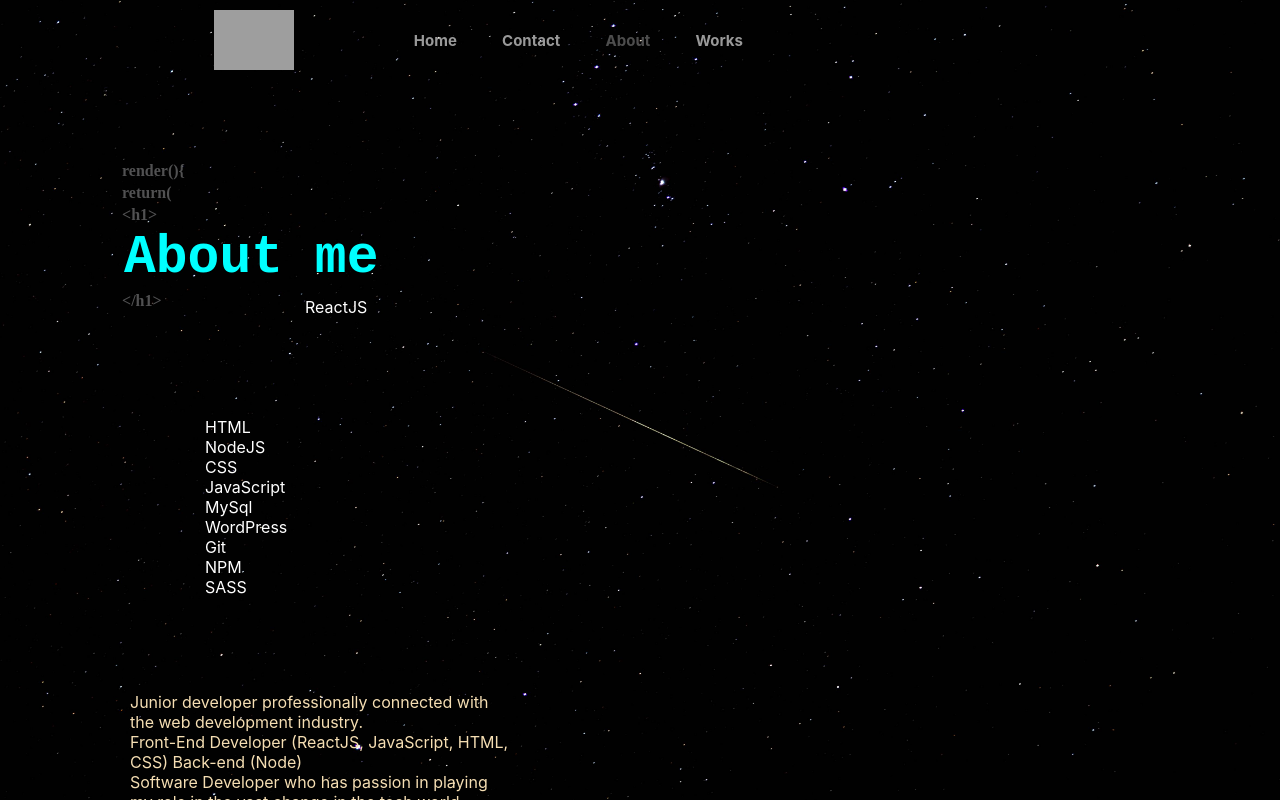
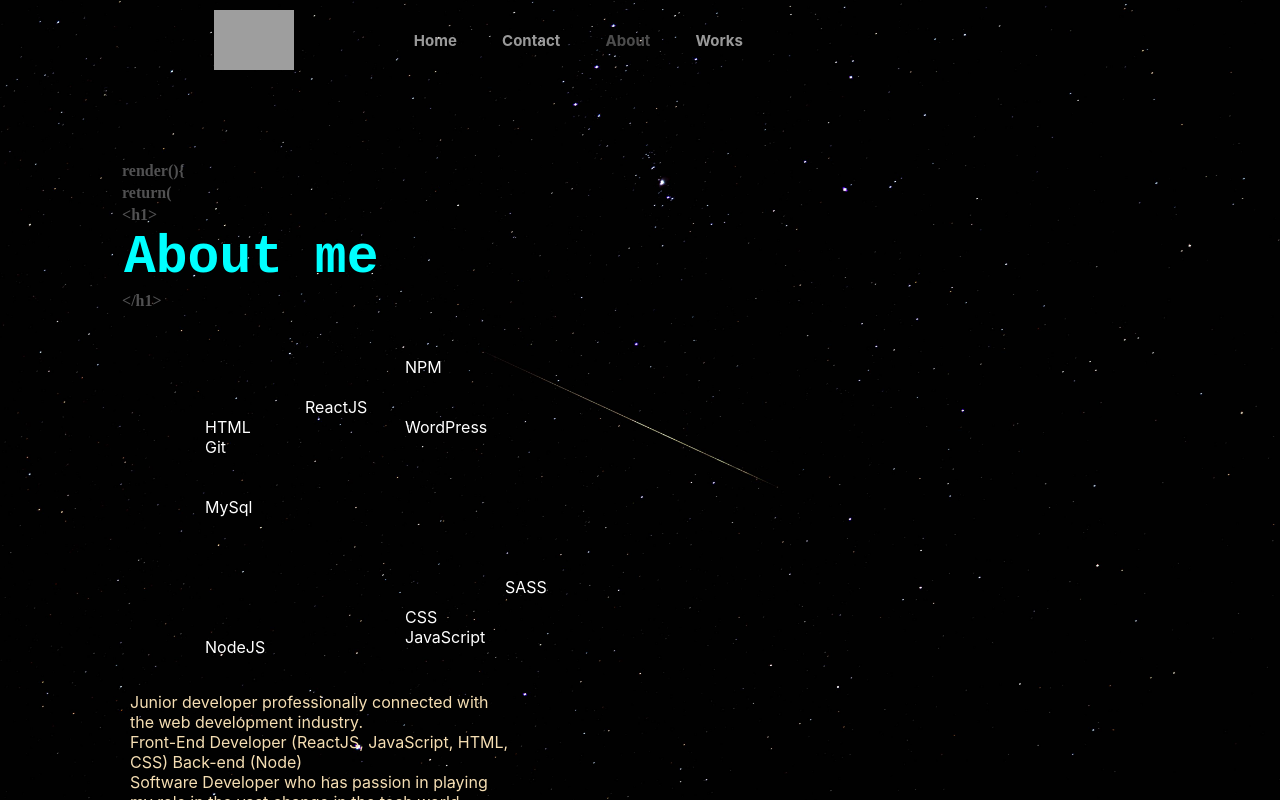
Before and after one commit to OluDominic/my-website, a React (Create React App) app: page /about in a window 1280 px wide. Shown: the top 800 px of the page. Built offline with nearby package versions, Linux system fonts and the light colour scheme; grey boxes are pictures that could not be loaded.

Commit message:
CSS Update

```diff
--- a/src/about.css
+++ b/src/about.css
@@ -32,7 +32,6 @@
     font-size: 53px;
     font-family: 'Courier New', Courier, monospace;
     transition: all .3s ease-out;
-    will-change: transform;
     -webkit-transition: all .3s ease-out;
     -moz-transition: all .3s ease-out;
     -o-transition: all .3s ease-out;
@@ -59,10 +58,99 @@
     animation: mymove 5s infinite;
 }
 
+.html {
+    position: relative;
+    animation: html 5s infinite;
+}
+
+.node {
+    position: relative;
+    animation: node 5s infinite ;
+}
+
+.css {
+    position: relative;
+    animation: css 5s infinite;
+}
+
+.js {
+    position: relative;
+    animation: js 5s infinite;
+}
+
+.mysql {
+    position: relative;
+    animation: mysql 5s infinite;
+}
+
+.word {
+    position: relative;
+    animation: word 5s infinite;
+}
+
+.git {
+    position: relative;
+    animation: git 5s infinite;
+}
+
+.npm {
+    position: relative;
+    animation: npm 5s infinite;
+}
+
+.sass {
+    position: relative;
+    animation: sass 5s infinite;
+}
+
 @keyframes mymove {
-    0%       { transform: translatex(100px) translatey(-100px) }
-    50%      { transform: translatex(100px) translatey(200px); }
-    100%     { transform: translatex(100px) translatey(100px) }
+    0%       { transform: translateX(100px) translateY(0px) }
+    100%     { transform: translateX(0px) translateY(200px) }
+}
+
+@keyframes html {
+    0%       { transform: translateX(0px) translateX(0px) }
+    100%     { transform: translateX(100px) translateX(200px) }
+}
+
+@keyframes node {
+    0%       { transform: translateX(0px) translateY(200px) }
+    100%     { transform: translateX(100px) translateY(00px) }
+}
+
+@keyframes css {
+    0%       { transform: translateX(200px) translateY(150px) }
+    100%     { transform: translateX(100px) translateY(-40px) }
+}
+
+@keyframes js {
+    0%       { transform: translateX(200px) translateY(150px) }
+    100%     { transform: translateX(0px) translateY(0px) }
+}
+
+@keyframes mysql {
+    0%       { transform: translateX(0px) translateX(0px) }
+    100%     { transform: translateX(100px) translateX(200px) }
+}
+
+@keyframes word {
+    0%       { transform: translateX(200px) translateY(-100px) }
+    100%     { transform: translateX(50px) translateY(50px) }
+}
+
+@keyframes git {
+    0%       { transform: translateX(0px) translateY(-100px) }
+    100%     { transform: translateX(200px) translateY(50px) }
+}
+
+@keyframes npm {
+    0%       { transform: translateX(200px) translateY(-200px) }
+    100%     { transform: translateX(100px) translateY(50px) }
+}
+
+@keyframes sass {
+    0%       { transform: translateX(300px) translateY(0px) }
+    100%     { transform: translateX(00px) translateY(-150px) }
 }
 
 @media all and (max-width: 800px) {
--- a/src/about.js
+++ b/src/about.js
@@ -15,18 +15,16 @@
 
 
                 <div className="lang">
-                    <div className="trans">
                     <div className="react">ReactJS</div>
                     <div className="html">HTML</div>
                     <div className="node">NodeJS</div>
                     <div className="css">CSS</div>
                     <div className="js">JavaScript</div>
                     <div className="mysql">MySql</div>
-                    <div className="wordp">WordPress</div>
+                    <div className="word">WordPress</div>
                     <div className="git">Git</div>
                     <div className="npm">NPM</div>
                     <div className="sass">SASS</div>
-                    </div>
                 </div>
 
                 <div className="about-me">
--- a/src/contact.css
+++ b/src/contact.css
@@ -13,6 +13,10 @@
     font-weight: 700;
 }
 
+.render-inline:focus {
+    outline: none;
+}
+
 .contact-me {
     color: cyan;
     font-family: Impact, Haettenschweiler, 'Arial Narrow Bold', sans-serif;
@@ -20,7 +24,6 @@
     font-size: 53px;
     font-family: 'Courier New', Courier, monospace;
     transition: all .3s ease-out;
-    will-change: transform;
     -webkit-transition: all .3s ease-out;
     -moz-transition: all .3s ease-out;
     -o-transition: all .3s ease-out;
--- a/src/home.css
+++ b/src/home.css
@@ -105,7 +105,6 @@
 }
 
 .name {
-    color: white;
     font-size: 24px;
     display: flex;
     justify-content: center;
--- a/src/home.js
+++ b/src/home.js
@@ -1,7 +1,6 @@
 import React from 'react'
 import './home.css'
 import Footer from './footer'
-import {BrowserRouter as Router } from 'react-router-dom'
 import { Link } from 'react-router-dom';
 import { FontAwesomeIcon } from '@fortawesome/react-fontawesome';
 import { faFacebook, faTwitter, faGithub, faLinkedin, faDev } from '@fortawesome/free-brands-svg-icons';
@@ -9,7 +8,6 @@
 class Home extends React.Component {
     render (){
         return (
-         <Router>
             <div className="form">
                 <h4 className="hello-world"><span className="hello"><span className="headers">&lt;h1&gt;</span>Hello, </span> World.<span className="headers">&lt;/h1&gt;</span></h4>
                 <div className="gradient">
@@ -43,7 +41,6 @@
 
           <Footer/>
             </div>
-         </Router>
         );
     }
 }
--- a/src/portfolio.css
+++ b/src/portfolio.css
@@ -13,10 +13,11 @@
 }
 .header {
     font-size: 35px;
-    color: white;
+    color: rgb(211, 202, 202);
     font-family: Calibre-Regular,sans-serif;
     padding: 0px;
     margin-left: 15%;
+    margin-top: 20px;
 }
 
 .project, .project2, .project3 {
@@ -89,7 +90,7 @@
     }
 
     .header {
-        color: white;
+        color: rgb(202, 192, 192);
         margin-left: 30px;
     }
 
```
